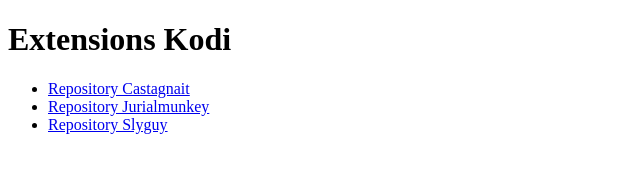
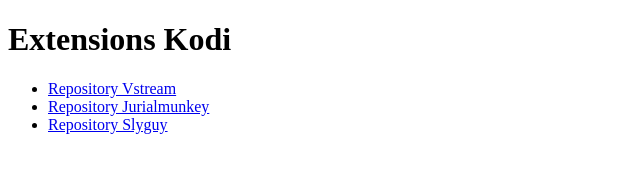
Before and after one commit to Leyto59/Leyto59, a plain HTML site: page index.html in a window 1280 px wide. Shown: the full height of the page, 0-640 px from the left. Drawn offline with Linux system fonts and the light colour scheme.

Commit message:
Update index.html

```diff
--- a/index.html
+++ b/index.html
@@ -7,7 +7,7 @@
     <h1>Extensions Kodi</h1>
 
     <ul>
-        <li><a href="repository.castagnait-2.0.0.zip">Repository Castagnait</a></li>
+        <li><a href="../repository.vstream-0.0.6.zip">Repository Vstream</a></li>
         <li><a href="repository.jurialmunkey-3.3.zip">Repository Jurialmunkey</a></li>
         <li><a href="repository.slyguy.zip">Repository Slyguy</a></li>
         <!-- Ajoutez d'autres liens ici -->
```
